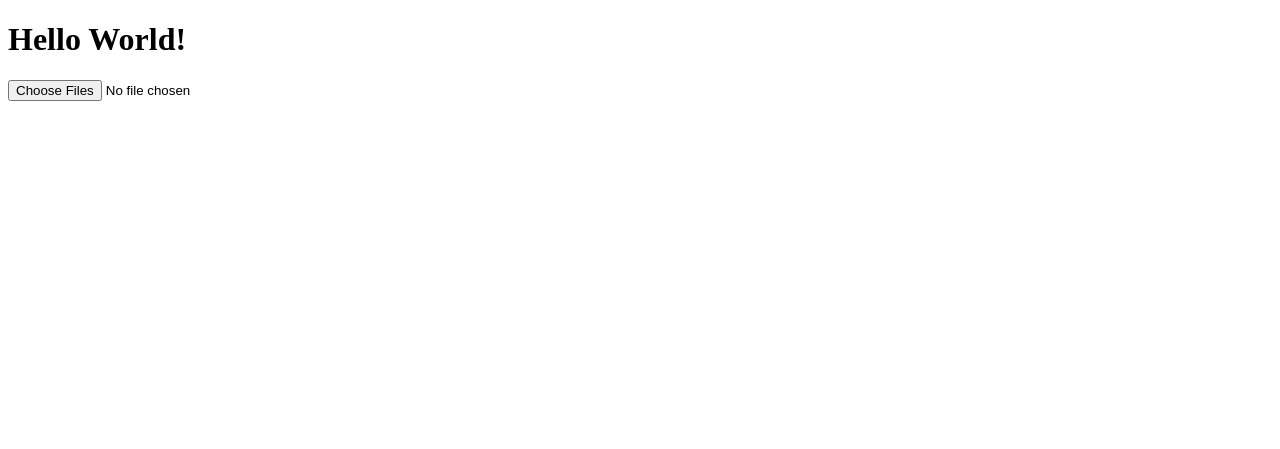
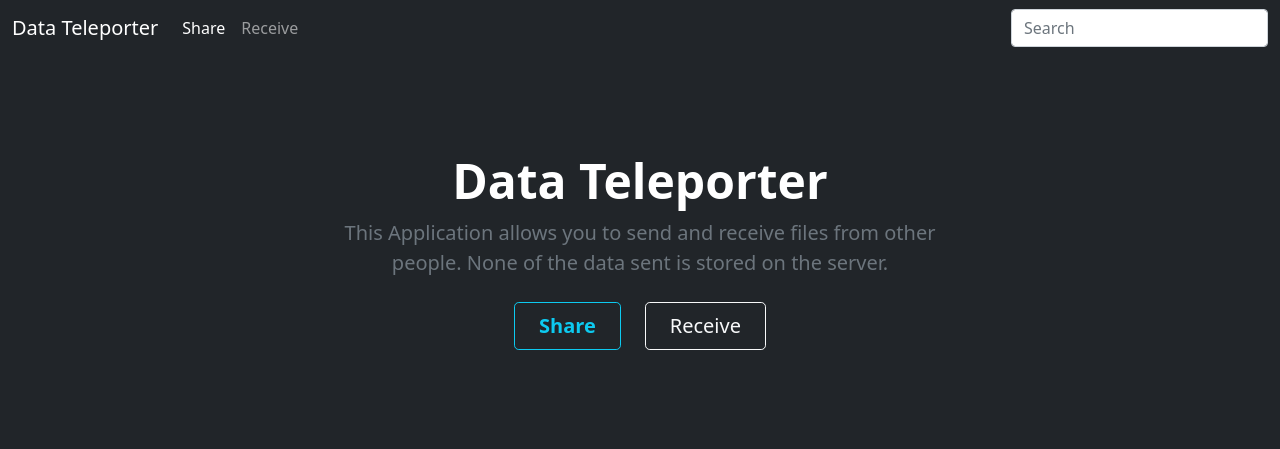
Before and after one commit to B-Schwarz/Data-Teleporter, a website with bundled scripts: page public/index.html in a window 1280 px wide. Built offline with nearby package versions, Linux system fonts and the light colour scheme; files whose address does not match are found by name.

Commit message:
Started Homepage Design + Share / Receive

```diff
--- a/public/index.html
+++ b/public/index.html
@@ -5,9 +5,45 @@
     <title>Data Teleporter</title>
     <script src="js/peerjs-1.3.2/peerjs.js"></script>
     <script type="module" src="js/data-teleporter/server.js"></script>
+    <script src="js/bootstrap.bundle.min.js" defer></script>
+    <link href="css/bootstrap.min.css" rel="stylesheet">
 </head>
-<body>
-    <h1>Hello World!</h1>
-    <input type="file" name="file" id="id-file" onchange="update_files()" multiple>
+<body class="bg-dark">
+
+<nav class="navbar navbar-expand-md navbar-dark bg-dark" aria-label="Fourth navbar example">
+    <div class="container-fluid">
+        <a class="navbar-brand" href="/">Data Teleporter</a>
+        <button class="navbar-toggler" type="button" data-bs-toggle="collapse" data-bs-target="#navbarsExample04" aria-controls="navbarsExample04" aria-expanded="false" aria-label="Toggle navigation">
+            <span class="navbar-toggler-icon"></span>
+        </button>
+
+        <div class="collapse navbar-collapse" id="navbarsExample04">
+            <ul class="navbar-nav me-auto mb-2 mb-md-0">
+                <li class="nav-item">
+                    <a class="nav-link active" aria-current="page" href="#">Share</a>
+                </li>
+                <li class="nav-item">
+                    <a class="nav-link" href="#">Receive</a>
+                </li>
+            </ul>
+            <form>
+                <input class="form-control" type="text" placeholder="Search" aria-label="Search">
+            </form>
+        </div>
+    </div>
+</nav>
+
+<div class="text-secondary px-4 py-5 text-center">
+    <div class="py-5">
+        <h1 class="display-5 fw-bold text-white">Data Teleporter</h1>
+        <div class="col-lg-6 mx-auto">
+            <p class="fs-5 mb-4">This Application allows you to send and receive files from other people. None of the data sent is stored on the server.</p>
+            <div class="d-grid gap-2 d-sm-flex justify-content-sm-center">
+                <button type="button" class="btn btn-outline-info btn-lg px-4 me-sm-3 fw-bold" onclick="window.location.pathname = '/share.html'">Share</button>
+                <button type="button" class="btn btn-outline-light btn-lg px-4" onclick="window.location.pathname = '/receive.html'">Receive</button>
+            </div>
+        </div>
+    </div>
+</div>
 </body>
 </html>
```
Also changed, not shown: public/share.html (added, +16 -0 lines), public/receive.html (renamed from public/client.html).
